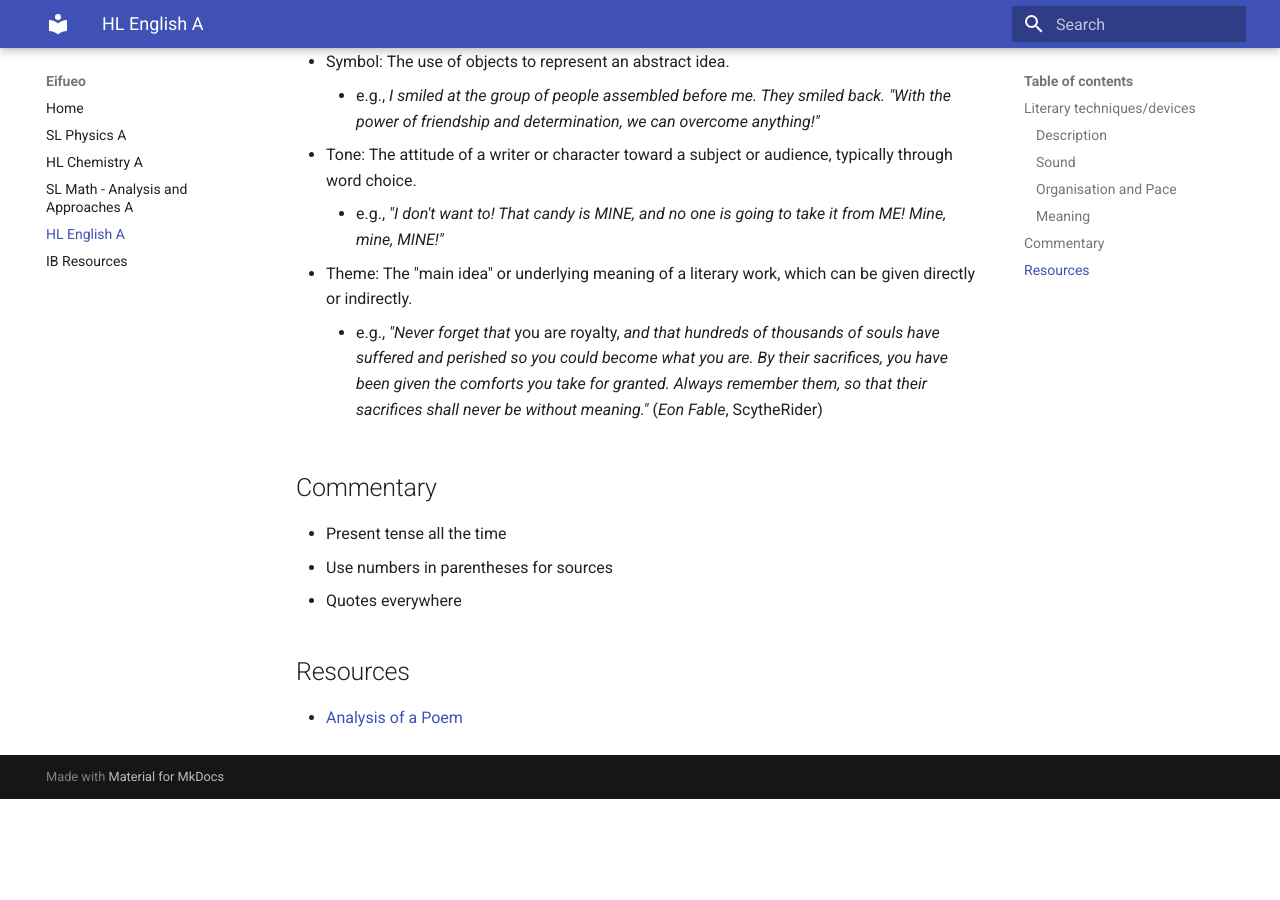
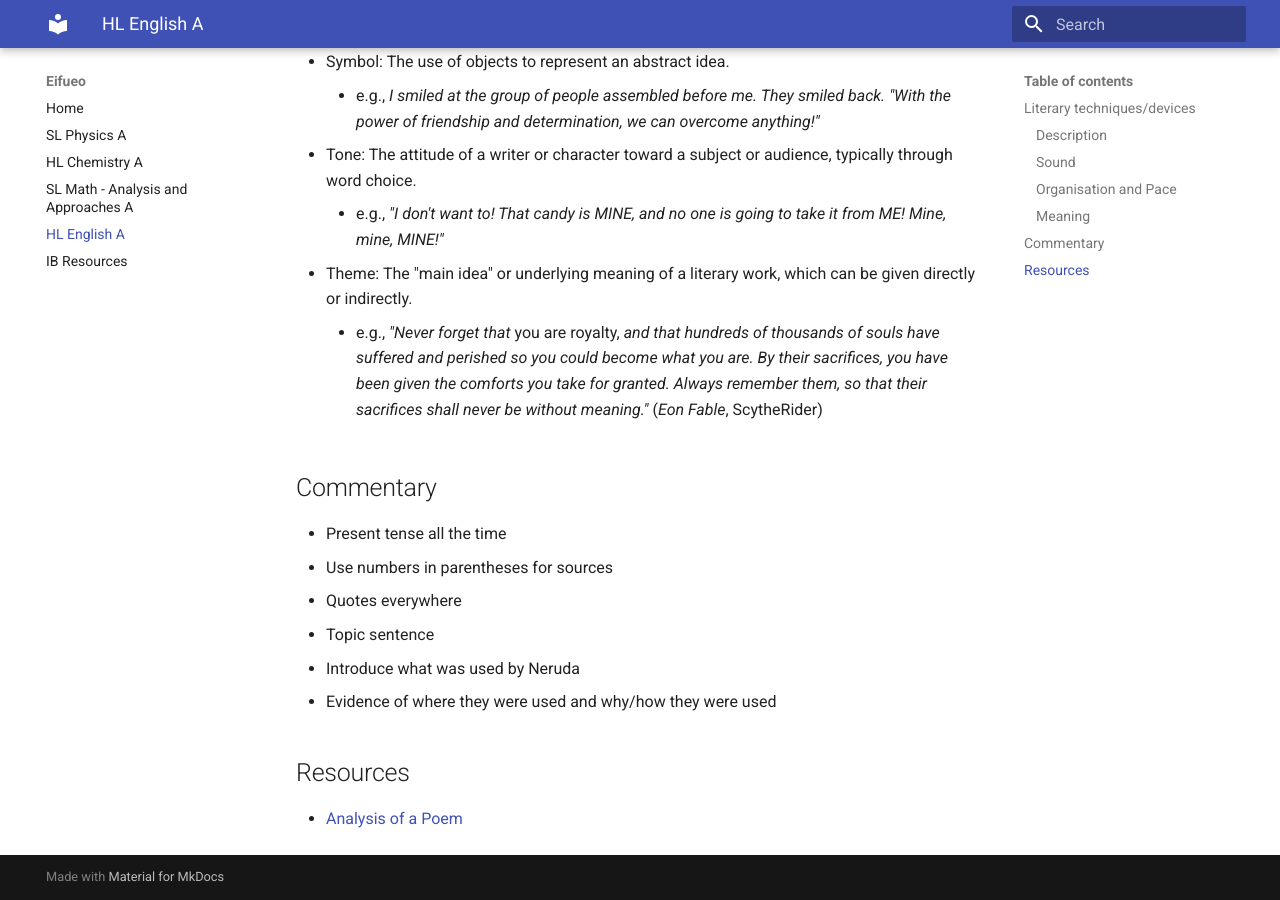
Before and after one commit to potatoeggy/eifueo, an MkDocs documentation site: the page built from docs/eng3uz.md, in a window 1280 px wide and 900 px high, scrolled down 5441 px. Built offline with MkDocs 1.6.1 and Material for MkDocs 9.7.7, drawn with Linux system fonts in a browser that asks for light colours; before the commit the page ends 6240 px from its top, so only the background shows below that.

Commit message:
eng: commentary answers

```diff
--- a/docs/eng3uz.md
+++ b/docs/eng3uz.md
@@ -140,6 +140,10 @@ The course code for this page is **ENG3UZ**.
  - Use numbers in parentheses for sources
  - Quotes everywhere
 
+ - Topic sentence
+ - Introduce what was used by Neruda
+ - Evidence of where they were used and why/how they were used
+
 ## Resources
 
  - [Analysis of a Poem](/resources/g11/central-asserion-1.pdf)
```
